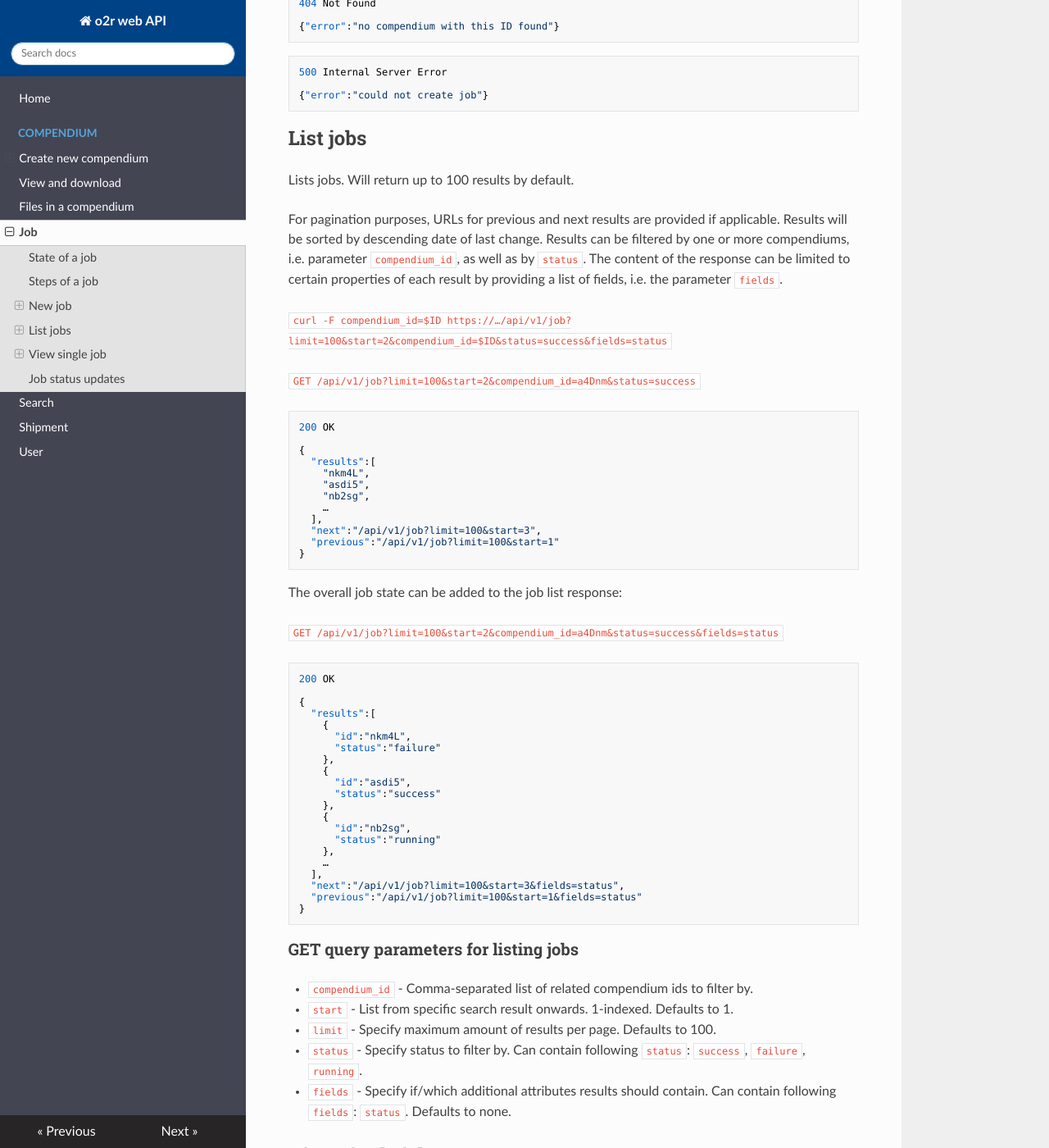
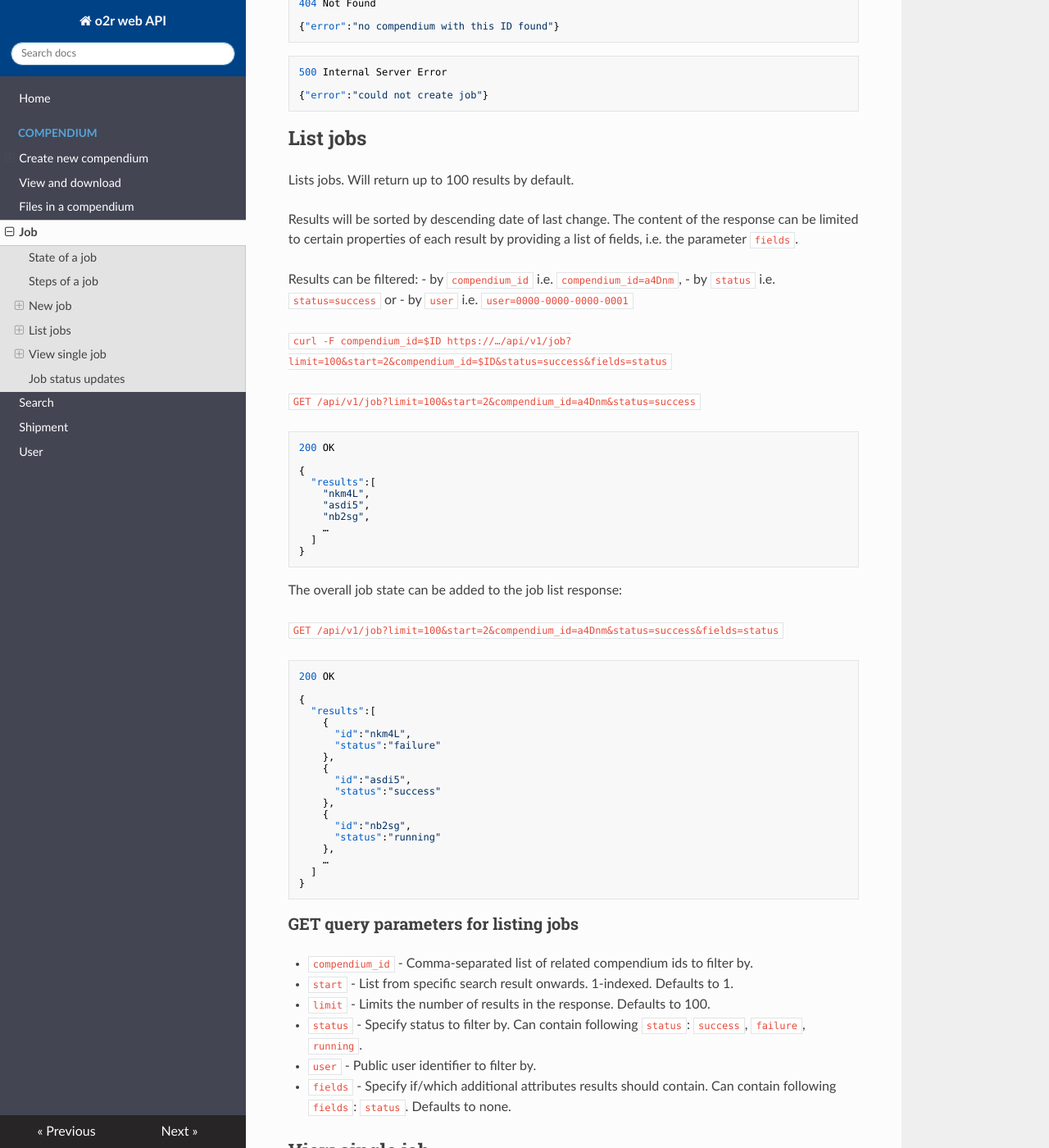
Before and after one commit to o2r-project/api, an MkDocs documentation site: the page built from docs/job.md, in a window 1280 px wide and 1400 px high, scrolled down 1820 px. Shown: the whole window at 82% size. Built offline with MkDocs 1.6.1, drawn with Linux system fonts in a browser that asks for light colours; nearby versions of some CDN libraries; old or Windows-style settings are respelled for this version of MkDocs.

Commit message:
remove pagination update job filtering docs

````diff
--- a/docs/job.md
+++ b/docs/job.md
@@ -82,8 +82,12 @@ Create and run a new execution job. Requires a `compendium_id`.
 
 Lists jobs. Will return up to 100 results by default.
 
-For pagination purposes, URLs for previous and next results are provided if applicable. Results will be sorted by descending date of last change. Results can be filtered by one or more compendiums, i.e. parameter `compendium_id`, as well as by `status`.
-The content of the response can be limited to certain properties of each result by providing a list of fields, i.e. the parameter `fields`.
+Results will be sorted by descending date of last change. The content of the response can be limited to certain properties of each result by providing a list of fields, i.e. the parameter `fields`.
+
+Results can be filtered:
+- by `compendium_id` i.e. `compendium_id=a4Dnm`,
+- by `status` i.e. `status=success` or
+- by `user` i.e. `user=0000-0000-0000-0001`
 
 `curl -F compendium_id=$ID https://…/api/v1/job?limit=100&start=2&compendium_id=$ID&status=success&fields=status`
 
@@ -98,9 +102,7 @@ The content of the response can be limited to certain properties of each result
     "asdi5",
     "nb2sg",
     …
-  ],
-  "next":"/api/v1/job?limit=100&start=3",
-  "previous":"/api/v1/job?limit=100&start=1"
+  ]
 }
 ```
 
@@ -126,9 +128,7 @@ The overall job state can be added to the job list response:
       "status":"running"
     },
     …
-  ],
-  "next":"/api/v1/job?limit=100&start=3&fields=status",
-  "previous":"/api/v1/job?limit=100&start=1&fields=status"
+  ]
 }
 ```
 
@@ -136,8 +136,9 @@ The overall job state can be added to the job list response:
 
 - `compendium_id` - Comma-separated list of related compendium ids to filter by.
 - `start` - List from specific search result onwards. 1-indexed. Defaults to 1.
-- `limit` - Specify maximum amount of results per page. Defaults to 100.
+- `limit` - Limits the number of results in the response. Defaults to 100.
 - `status` - Specify status to filter by. Can contain following `status`: `success`, `failure`, `running`.
+- `user` - Public user identifier to filter by.
 - `fields` - Specify if/which additional attributes results should contain. Can contain following `fields`: `status`. Defaults to none.
 
 ## View single job
````
Also changed, not shown: docs/compendium.md (+5 -9 lines).
